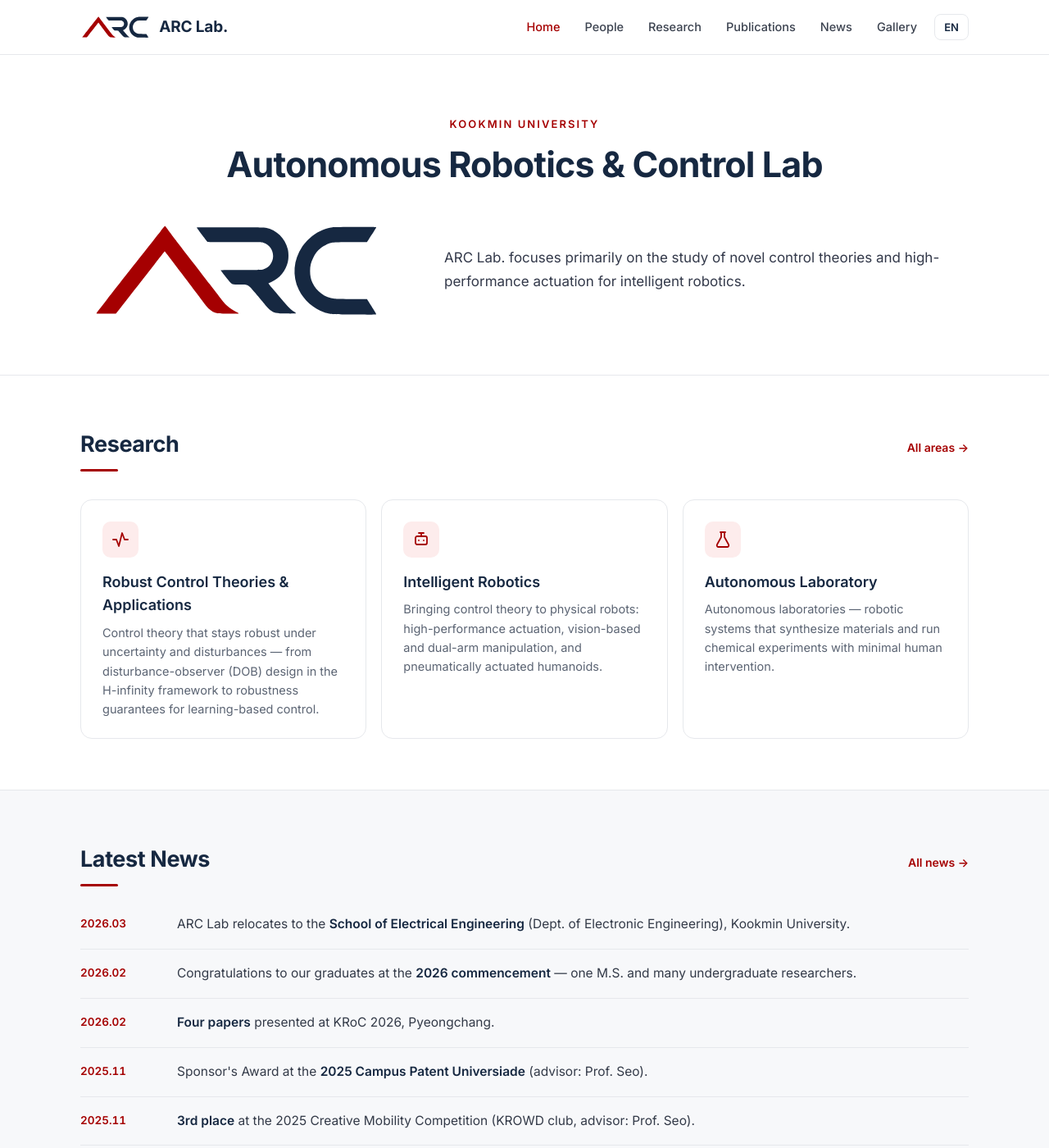
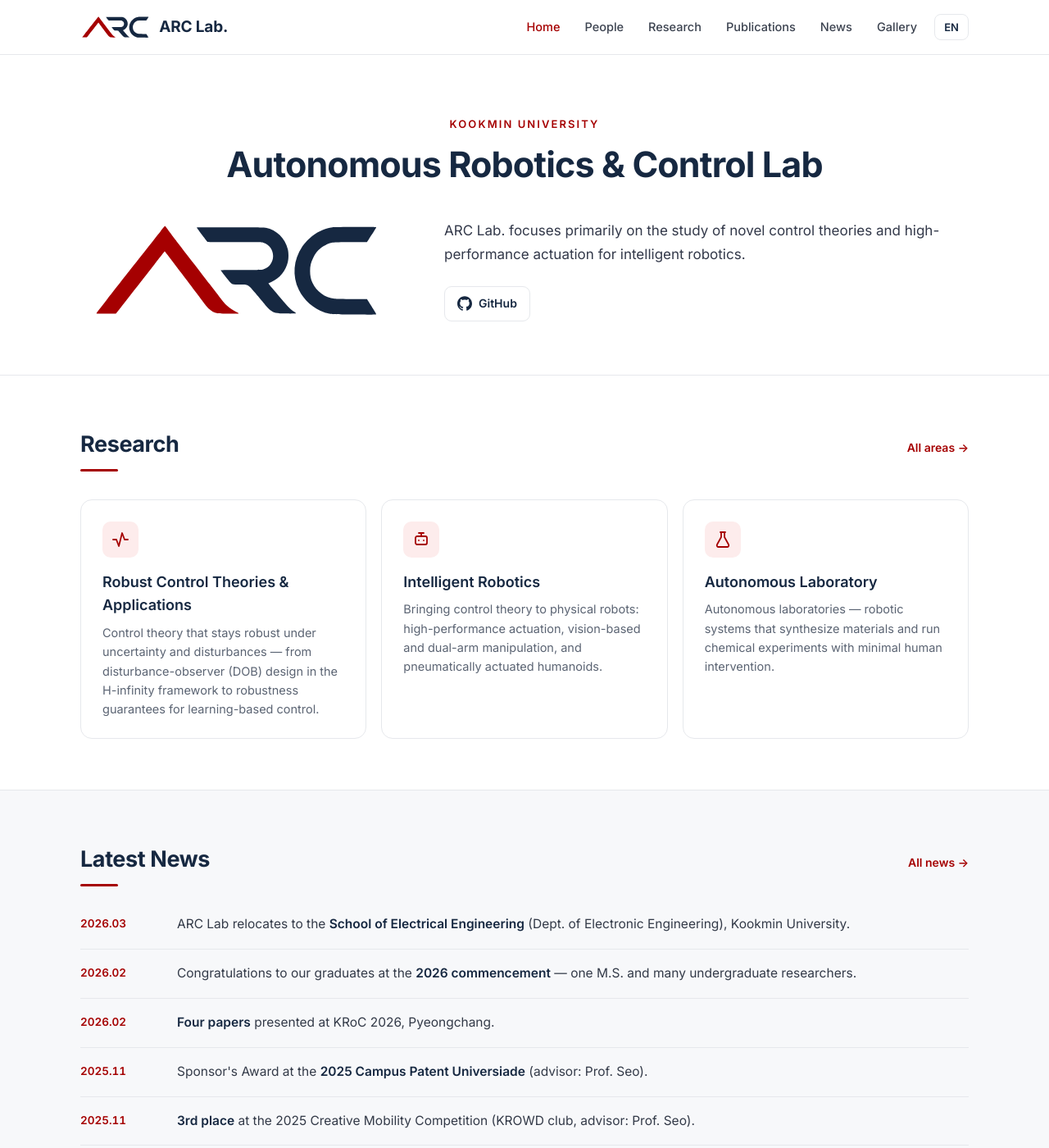
Before and after one commit to arclab-kmu/arclab-kmu.github.io, a Jekyll site: the page built from index.html, in a window 1280 px wide and 1400 px high. Shown: the whole window at 82% size. Built offline with Jekyll 4.4.1, drawn with Linux system fonts in a browser that asks for light colours.

```diff
--- a/_config.yml
+++ b/_config.yml
@@ -20,6 +20,9 @@ lab_room_ko: "연구실: 국민대학교 미래관 504-1호"
 phone: "+82 2 910 4703"
 address_en: "77 Jeongneung-ro, Seongbuk-gu, Seoul, Republic of Korea"
 address_ko: "서울특별시 성북구 정릉로 77"
+
+# ===== Social / external links =====
+github_url: "https://github.com/arclab-kmu"
 
 # ===== Build / URLs =====
 url: "https://arclab-kmu.github.io"
--- a/_data/members.yml
+++ b/_data/members.yml
@@ -7,6 +7,7 @@ pi:
   email: "htseo@kookmin.ac.kr"
   office: "Rm 709, Future Hall"
   phone: "+82 02-910-4703"
+  scholar: "https://scholar.google.com/citations?user=NphqZNQAAAAJ&hl=ko"
   bio_en: "Hyung-Tae Seo is an Assistant Professor at Kookmin University and Principal Investigator of the ARC Lab. He previously served as an Assistant Professor at Kyonggi University (2023-2026) and as a staff researcher at the Samsung Advanced Institute of Technology (SAIT, 2020-2023). He received his B.S., M.S., and Ph.D. in Mechanical Engineering from KAIST. His research centers on robust control theory - disturbance observers and learning-based control - and its application to intelligent robotic systems."
   bio_ko: "서형태 교수는 국민대학교 조교수이자 ARC 연구실의 책임교수입니다. 이전에는 경기대학교 조교수(2023-2026)와 삼성종합기술원(SAIT) 전임연구원(2020-2023)을 역임했습니다. KAIST에서 기계공학 학사·석사·박사 학위를 받았으며, 외란 관측기와 학습 기반 제어를 중심으로 한 강인 제어 이론과 이를 지능형 로봇 시스템에 적용하는 연구를 수행합니다."
   education:
--- a/assets/css/main.css
+++ b/assets/css/main.css
@@ -45,6 +45,13 @@ img{max-width:100%;display:block}
 .logo-hero{width:100%;max-width:360px;height:auto;display:block;margin:0 auto}
 .lead{font-size:17px;color:#33394a;line-height:1.72}
 .lead strong{color:var(--navy);font-weight:600}
+
+/* ---------- Icon link buttons (GitHub, Scholar, …) ---------- */
+.btn-icon{display:inline-flex;align-items:center;gap:8px;font-size:14px;font-weight:600;color:var(--navy);background:#fff;border:1px solid var(--line);border-radius:9px;padding:9px 15px;transition:.15s}
+.btn-icon svg{width:18px;height:18px;flex-shrink:0}
+.btn-icon:hover{background:var(--navy);color:#fff;border-color:var(--navy)}
+.hero-links{display:flex;flex-wrap:wrap;gap:12px;margin-top:24px}
+.pi-links{display:flex;flex-wrap:wrap;gap:10px;margin-top:18px}
 
 /* ---------- Section frame ---------- */
 section.block{padding:62px 0}
--- a/index.html
+++ b/index.html
@@ -14,6 +14,14 @@ nav: home
         <p class="lead"
            data-en="ARC Lab. focuses primarily on the study of novel control theories and high-performance actuation for intelligent robotics."
            data-ko="ARC Lab.은 지능형 로봇을 위한 새로운 제어 이론과 고성능 구동에 관한 연구에 주력합니다.">ARC Lab. focuses primarily on the study of novel control theories and high-performance actuation for intelligent robotics.</p>
+        {%- if site.github_url %}
+        <div class="hero-links">
+          <a class="btn-icon" href="{{ site.github_url }}" target="_blank" rel="noopener" aria-label="GitHub">
+            <svg viewBox="0 0 24 24" fill="currentColor" aria-hidden="true"><path d="M12 .297c-6.63 0-12 5.373-12 12 0 5.303 3.438 9.8 8.205 11.385.6.113.82-.258.82-.577 0-.285-.01-1.04-.015-2.04-3.338.724-4.042-1.61-4.042-1.61C4.422 18.07 3.633 17.7 3.633 17.7c-1.087-.744.084-.729.084-.729 1.205.084 1.838 1.236 1.838 1.236 1.07 1.835 2.809 1.305 3.495.998.108-.776.417-1.305.76-1.605-2.665-.3-5.466-1.332-5.466-5.93 0-1.31.465-2.38 1.235-3.22-.135-.303-.54-1.523.105-3.176 0 0 1.005-.322 3.3 1.23.96-.267 1.98-.399 3-.405 1.02.006 2.04.138 3 .405 2.28-1.552 3.285-1.23 3.285-1.23.645 1.653.24 2.873.12 3.176.765.84 1.23 1.91 1.23 3.22 0 4.61-2.805 5.625-5.475 5.92.42.36.81 1.096.81 2.22 0 1.606-.015 2.896-.015 3.286 0 .315.21.69.825.57C20.565 22.092 24 17.592 24 12.297c0-6.627-5.373-12-12-12"/></svg>
+            <span>GitHub</span>
+          </a>
+        </div>
+        {%- endif %}
       </div>
     </div>
   </div>
```
Also changed, not shown: people.html (+8 -0 lines).
